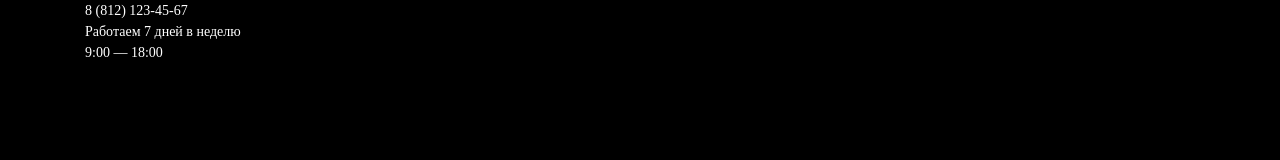
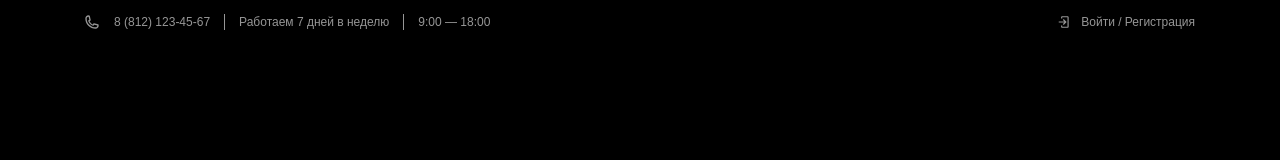
Before and after one commit to shock-dev/Porten, a website: page app/index.html in a window 1280 px wide. Drawn offline with Linux system fonts and the light colour scheme.

Commit message:
header top + sprite.svg

```diff
--- a/app/index.html
+++ b/app/index.html
@@ -15,11 +15,23 @@
         <div class="header__top-inner">
           <ul class="header__top-inner__list">
             <li class="header__top-inner__item">
-              <a class="header__top-inner__link phone" href="tel:88121234567">8 (812) 123-45-67</a>
+              <a class="header__top-inner__link phone" href="tel:88121234567">
+                <svg width="14" height="14">
+                  <use href="img/sprite.svg#phone"></use>
+                </svg>
+                <span>8 (812) 123-45-67</span>
+              </a>
             </li>
             <li class="header__top-inner__item">Работаем 7 дней в неделю</li>
             <li class="header__top-inner__item">9:00 — 18:00</li>
           </ul>
+
+          <a class="header__top-auth" href="#">
+            <svg width="14" height="14">
+              <use href="img/sprite.svg#auth"></use>
+            </svg>
+            <span>Войти / Регистрация</span>
+          </a>
         </div>
       </div>
     </div>
--- a/app/scss/_global.scss
+++ b/app/scss/_global.scss
@@ -12,6 +12,8 @@ html {
 body {
   box-sizing: inherit;
   margin: 0;
+  font-family: 'PTSans', sans-serif;
+  font-weight: 400;
   background-color: $black;
   color: $white;
   font-size: 14px;
--- a/app/scss/components/_header.scss
+++ b/app/scss/components/_header.scss
@@ -0,0 +1,69 @@
+.header {
+
+  // Header top
+  &__top-inner {
+    font-size: 12px;
+    line-height: 16px;
+    color: $gray;
+    min-height: 44px;
+    display: flex;
+    justify-content: space-between;
+    align-items: center;
+  }
+
+  &__top-inner__list {
+    display: flex;
+  }
+
+  &__top-inner__item {
+    padding-right: 14px;
+    margin-right: 14px;
+  }
+
+  &__top-inner__item:not(:last-child) {
+    border-right: 1px solid $gray;
+  }
+
+  &__top-inner__link {
+    transition: color .3s;
+  }
+
+  &__top-inner__link.phone {
+    display: flex;
+    align-items: center;
+
+    svg {
+      margin-right: 15px;
+      fill: $gray;
+      transition: fill .3s;
+    }
+  }
+
+  &__top-inner__link:hover {
+    color: $white;
+
+    svg {
+      fill: $white;
+    }
+  }
+
+  &__top-auth {
+    display: flex;
+    align-items: center;
+    transition: color .3s;
+
+    svg {
+      margin-right: 10px;
+      fill: $gray;
+      transition: fill .3s;
+    }
+  }
+
+  &__top-auth:hover {
+    color: $white;
+
+    svg {
+      fill: $white;
+    }
+  }
+}
--- a/app/scss/style.scss
+++ b/app/scss/style.scss
@@ -1,5 +1,6 @@
 @import "vars";
 @import "fonts";
+@import "libs";
 @import "global";
 
 @import "components/header";
```
Also changed, not shown: app/css/style.min.css, app/img/login-icon.svg, app/img/phone-icon.svg, app/img/sprite.svg (added).
